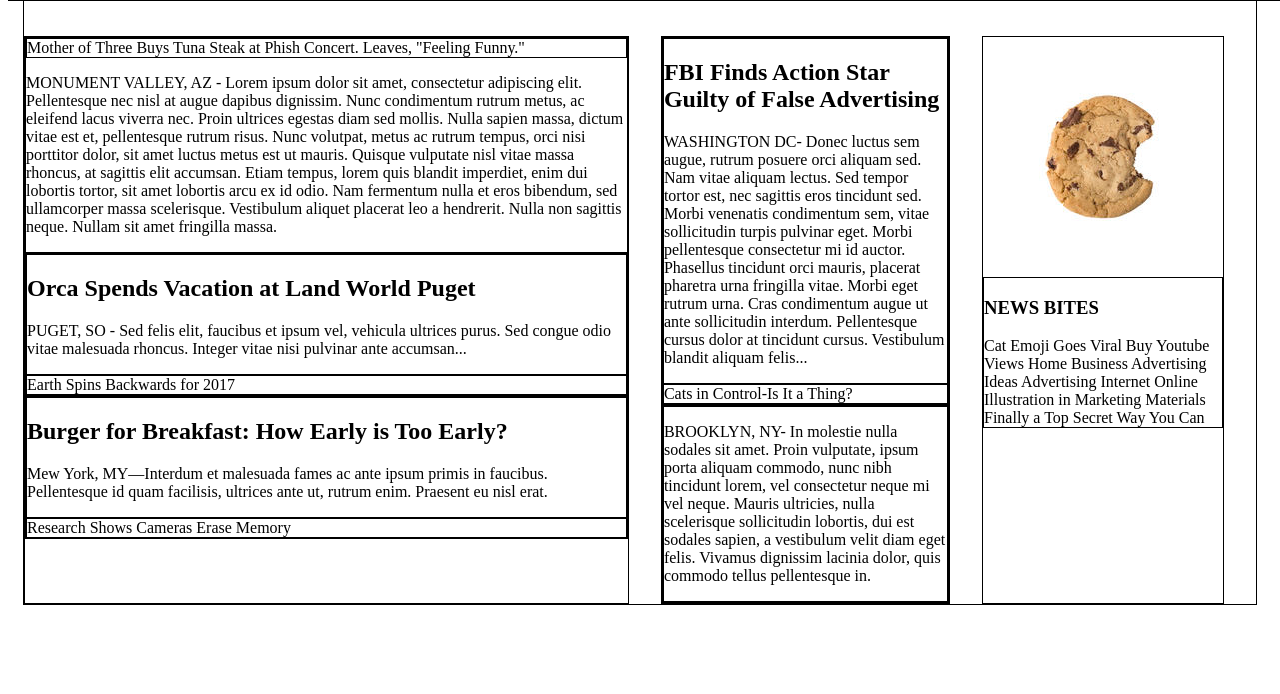
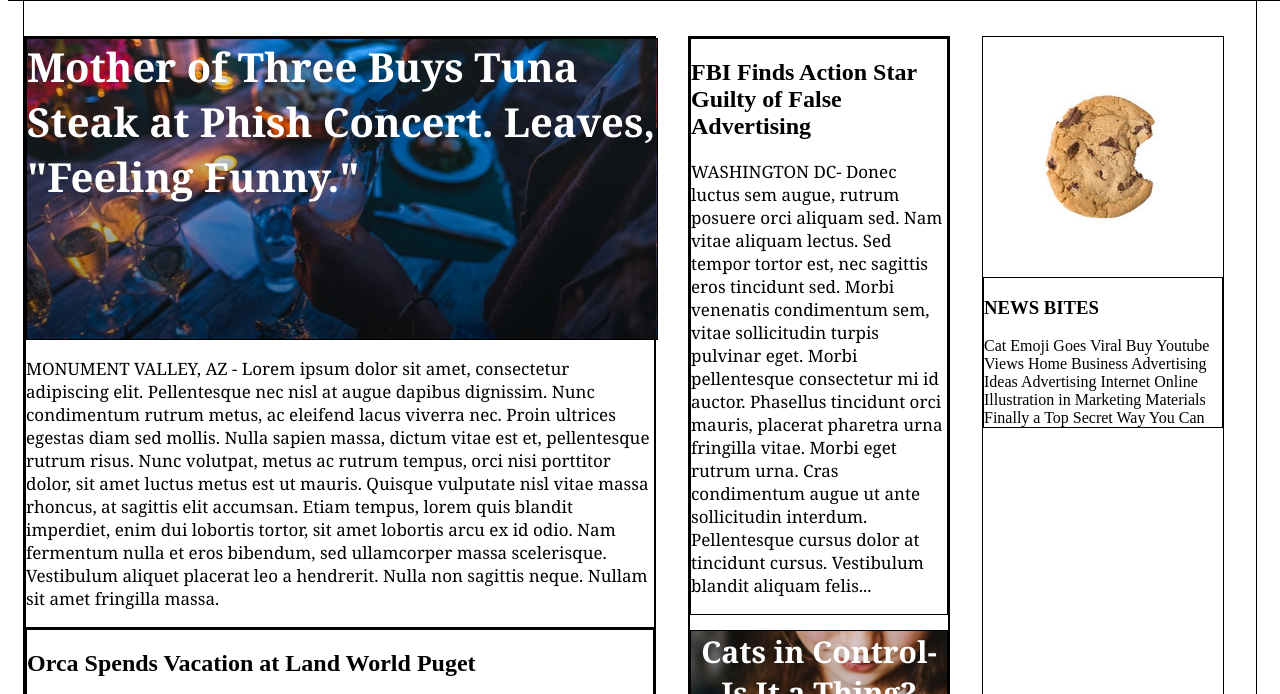
Before and after one commit to tbeck10/mytimes, a plain HTML site: page index.html in a window 1280 px wide. Shown: the part 89-783 px from the top of the page. Drawn offline with Linux system fonts and the light colour scheme.

Commit message:
Add images and positioning

```diff
--- a/index.html
+++ b/index.html
@@ -30,7 +30,7 @@
 
     <div class="column large">
       <div class="lead-story">
-        <div class="lead-title">
+        <div class="image lead">
           <span>Mother of Three Buys Tuna Steak at Phish Concert. Leaves, "Feeling Funny."</span>
         </div>
           <p class="story">MONUMENT VALLEY, AZ - Lorem ipsum dolor sit amet, consectetur adipiscing elit. Pellentesque nec nisl at augue dapibus dignissim. Nunc condimentum rutrum metus, ac eleifend lacus viverra nec. Proin ultrices egestas diam sed mollis. Nulla sapien massa, dictum vitae est et, pellentesque rutrum risus. Nunc volutpat, metus ac rutrum tempus, orci nisi porttitor dolor, sit amet luctus metus est ut mauris. Quisque vulputate nisl vitae massa rhoncus, at sagittis elit accumsan. Etiam tempus, lorem quis blandit imperdiet, enim dui lobortis tortor, sit amet lobortis arcu ex id odio. Nam fermentum nulla et eros bibendum, sed ullamcorper massa scelerisque. Vestibulum aliquet placerat leo a hendrerit. Nulla non sagittis neque. Nullam sit amet fringilla massa.</p>
@@ -40,7 +40,7 @@
           <h2>Orca Spends Vacation at Land World Puget</h1>
           <p class="story">PUGET, SO - Sed felis elit, faucibus et ipsum vel, vehicula ultrices purus. Sed congue odio vitae malesuada rhoncus. Integer vitae nisi pulvinar ante accumsan...</p>
         </div>
-        <div class="related-story">
+        <div class="image fall">
           <span>Earth Spins Backwards for 2017</span>
         </div>
       </div>
@@ -49,7 +49,7 @@
           <h2>Burger for Breakfast: How Early is Too Early?</h2>
           <p class="story">Mew York, MY—Interdum et malesuada fames ac ante ipsum primis in faucibus. Pellentesque id quam facilisis, ultrices ante ut, rutrum enim. Praesent eu nisl erat.</p>
         </div>
-        <div class="related-story">
+        <div class="image camera">
           <span>Research Shows Cameras Erase Memory</span>
         </div>
       </div>
@@ -63,7 +63,7 @@
           <h2>FBI Finds Action Star Guilty of False Advertising</h2>
           <p class="story">WASHINGTON DC- Donec luctus sem augue, rutrum posuere orci aliquam sed. Nam vitae aliquam lectus. Sed tempor tortor est, nec sagittis eros tincidunt sed. Morbi venenatis condimentum sem, vitae sollicitudin turpis pulvinar eget. Morbi pellentesque consectetur mi id auctor. Phasellus tincidunt orci mauris, placerat pharetra urna fringilla vitae. Morbi eget rutrum urna. Cras condimentum augue ut ante sollicitudin interdum. Pellentesque cursus dolor at tincidunt cursus. Vestibulum blandit aliquam felis...</p>
         </div>
-        <div class="related-story">
+        <div class="image cat">
           <span>Cats in Control-Is It a Thing?</span>
         </div>
       </div>
--- a/resources/css/style.css
+++ b/resources/css/style.css
@@ -64,14 +64,58 @@ div {
   margin-right: 32px;
 }
 
+.image {
+  display: flex;
+  flex-direction: column;
+  height: 300px;
+  font-family: Georgia;
+  font-weight: bold;
+  font-size: 30px;
+  color: white;
+  text-align: center;
+  margin-top: 15px;
+}
+
+.story {
+  font-family: Georgia;
+  font-size: 17px;
+  color: black;
+}
+
+/* Left Column */
+
 .column.large {
   width: 630px;
 }
+
+.image.lead {
+  background-image: url(../images/img-story-main.png);
+  text-align: left;
+  margin-top: 0;
+  width: 630px;
+  font-size: 40px;
+}
+
+.image.fall {
+  background-image: url(../images/img-story-2.png);
+}
+
+.image.camera {
+  background-image: url(../images/img-story-3.png);
+}
+
+/* Middle Column */
 
 .column.medium {
   width: 300px;
 }
 
+.image.cat {
+  background-image: url(../images/img-story-1.png);
+}
+
+/* Right Column */
+
 .column.small {
   width: 240px;
 }
```
Also changed, not shown: 3 other files.
